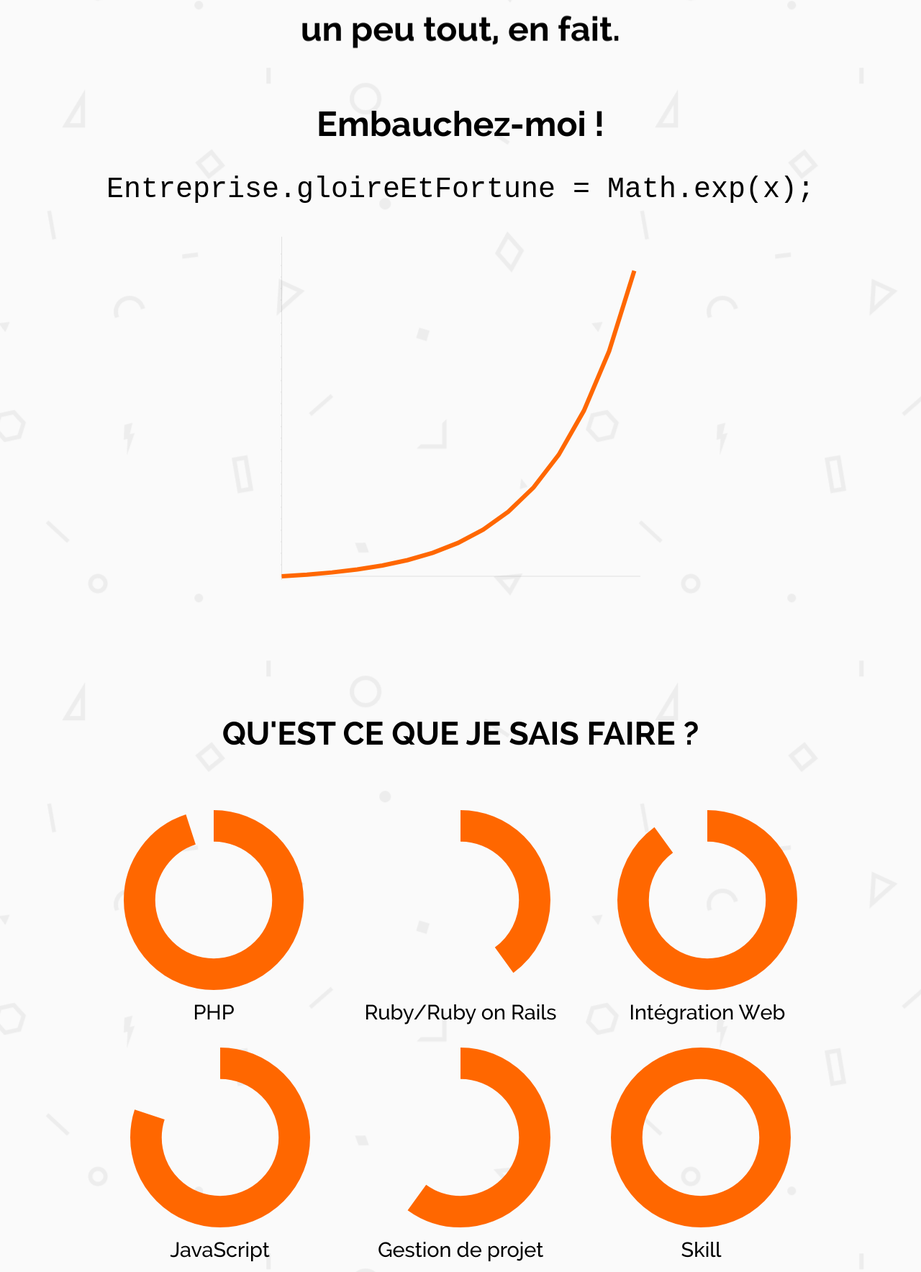
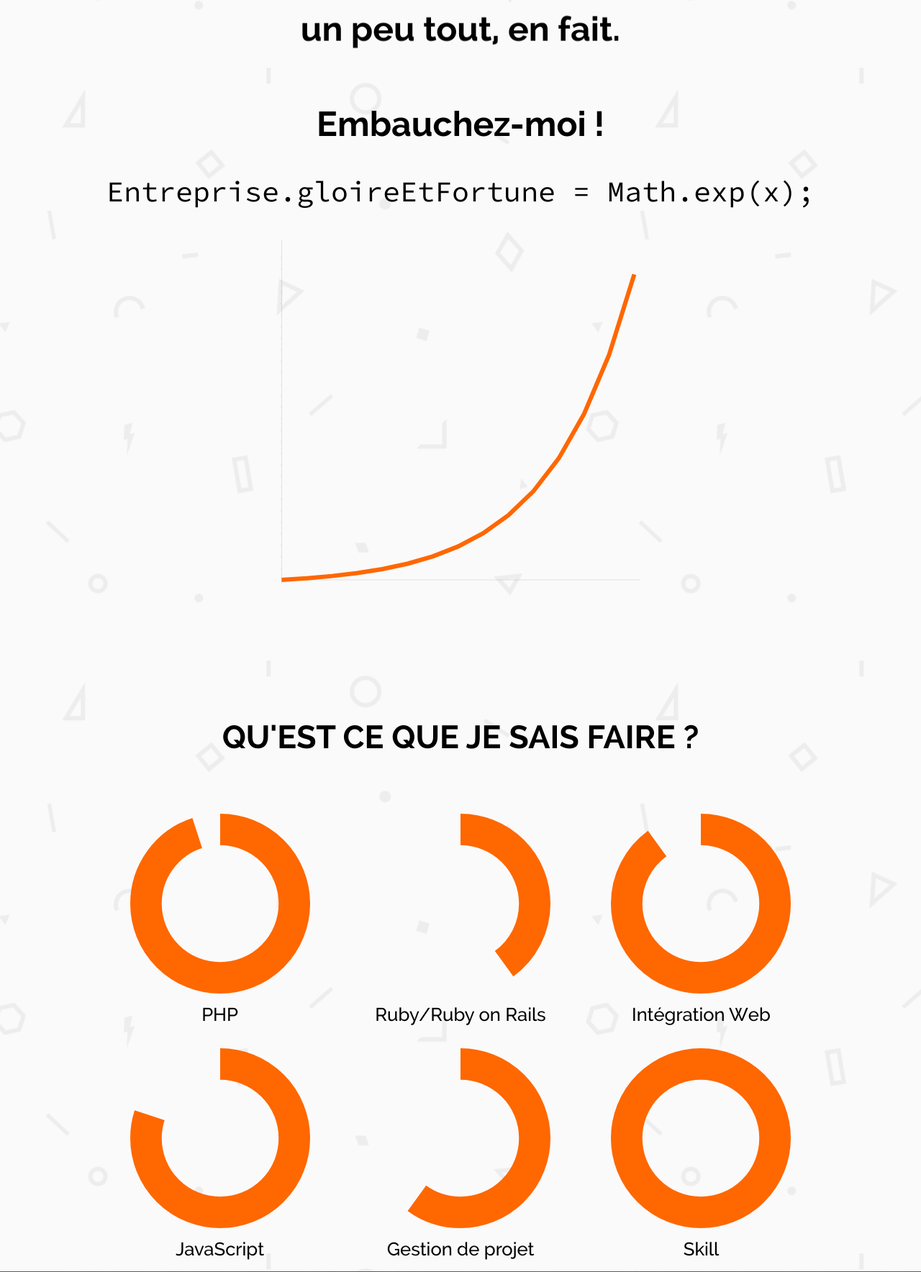
Before and after one commit to Koroeskohr/koroeskohr.github.io, a PHP site: page / in a window 1280 px wide. Shown: the part 1883-3651 px from the top of the page at 72% size. Run offline with PHP 8.4, Linux system fonts and the light colour scheme.

Commit message:
portfolio

```diff
--- a/portfolio/assets/style.css
+++ b/portfolio/assets/style.css
@@ -662,7 +662,7 @@ header h2 {
   margin: auto;
   margin-top: 10px;
   font-family: RalewayMedium;
-  font-size: 1.8rem;
+  font-size: 1.6rem;
 }
 /* line 245, style.scss */
 #skills > canvas {
--- a/portfolio/assets/style.scss
+++ b/portfolio/assets/style.scss
@@ -238,7 +238,7 @@ header{
 			margin:auto;
 			margin-top: 10px;
 			font-family: RalewayMedium;
-			font-size: 1.8rem;
+			font-size: 1.6rem;
 		}
 	}
 
--- a/portfolio/index.html
+++ b/portfolio/index.html
@@ -4,7 +4,7 @@
 <head>
 	<meta charset="UTF-8">
 	<title>Victor Viale - Développeur Web - Portfolio</title>
-	<!-- <link href='http://fonts.googleapis.com/css?family=Source+Code+Pro:400,600' rel='stylesheet' type='text/css'> -->
+	<link href='http://fonts.googleapis.com/css?family=Source+Code+Pro:400,600' rel='stylesheet' type='text/css'>
 	<link rel="stylesheet" href="assets/normalize.css">
 	<link rel="stylesheet" href="assets/style.css">
 
--- a/portfolio/script.js
+++ b/portfolio/script.js
@@ -24,7 +24,7 @@ $(document).ready(function() {
     });
     var plot = document.getElementById('plot');
     var skillRot = document.getElementById('rotation');
-	inViewport(plot,{offset:00},execPlot);
+	inViewport(plot,{offset:-300},execPlot);
 	inViewport(skillRot, skillCssAnimStart);
 
 	var ctx = plot.getContext("2d");
```
